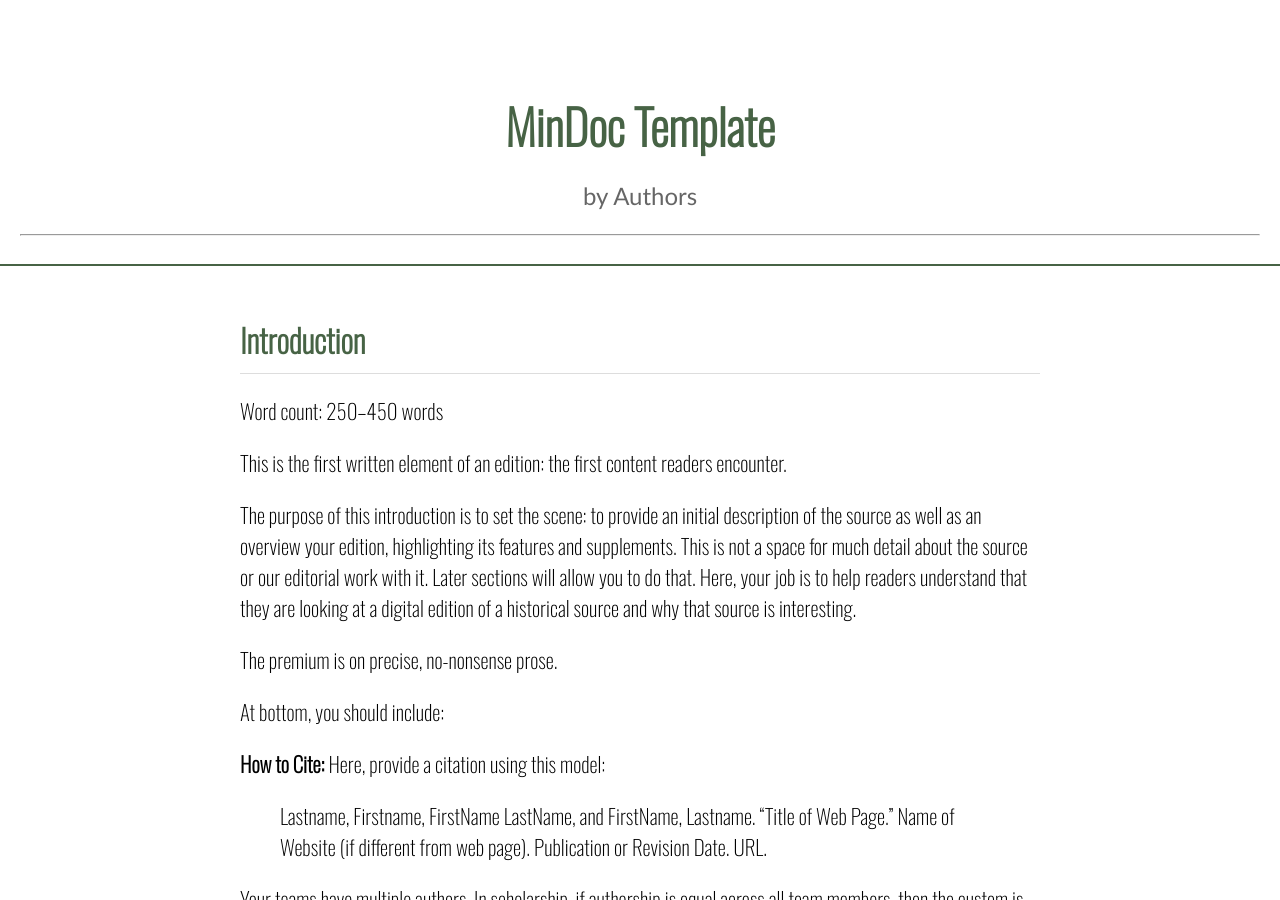
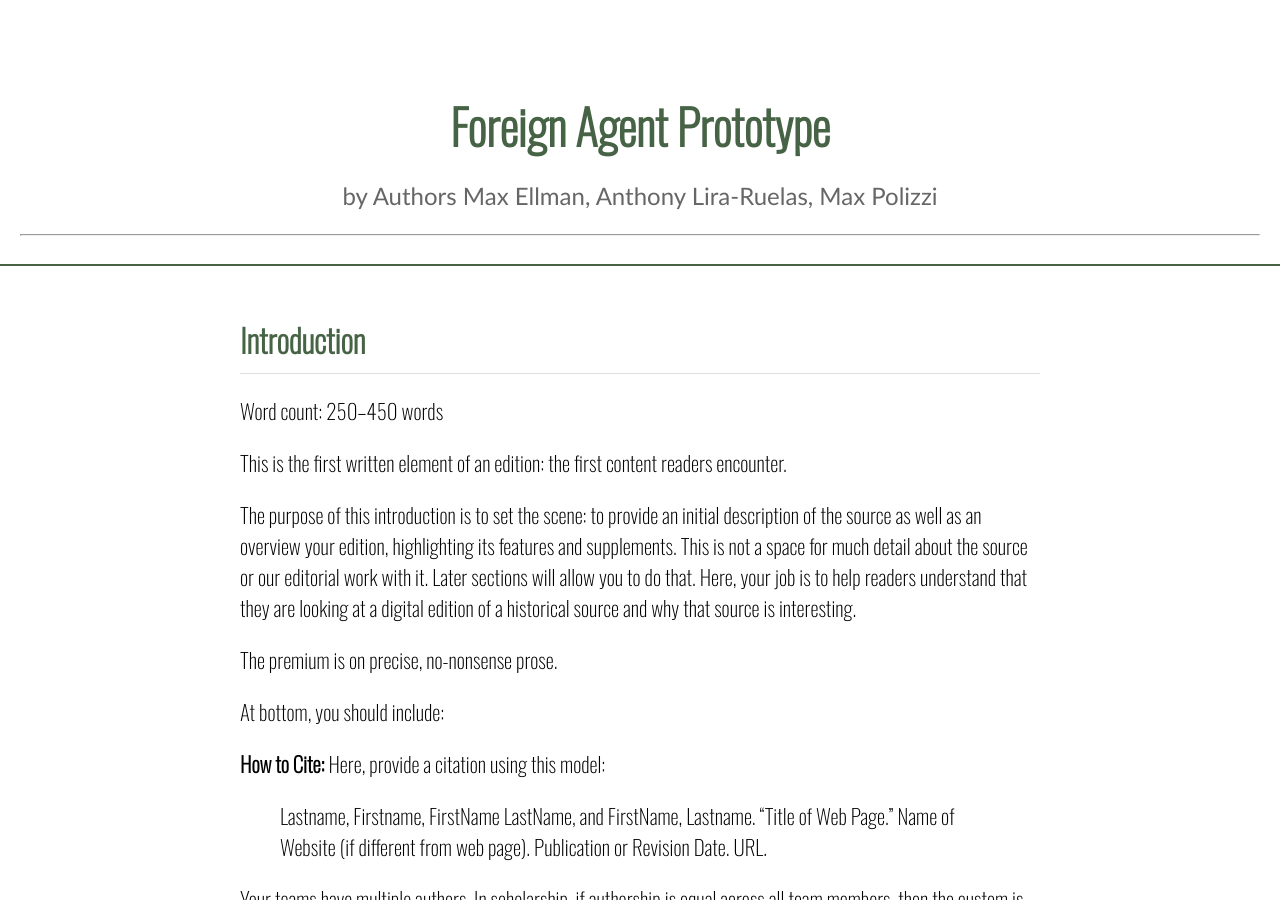
Before and after one commit to tonylira0327/forgn_agnt, a Jekyll site: the page built from index.markdown, in a window 1280 px wide and 900 px high. Built offline with Jekyll 4.4.1, drawn with Linux system fonts in a browser that asks for light colours.

Commit message:
Update _config.yml

```diff
--- a/_config.yml
+++ b/_config.yml
@@ -1,8 +1,8 @@
-title: MinDoc Template # You will insert your title here.
+title: Foreign Agent Prototype # You will insert your title here.
 email: your-email@example.com
-description: by Authors # Author names go here.
+description: by Authors Max Ellman, Anthony Lira-Ruelas, Max Polizzi # Author names go here.
 
-baseurl: "/MinDoc" # the subpath of your site. Change it if the name of your repository is other than "mindoc"
+baseurl: "/forgn_agnt" # the subpath of your site. Change it if the name of your repository is other than "mindoc"
 
 twitter_username: jekyllrb
 github_username:  jekyll
```
